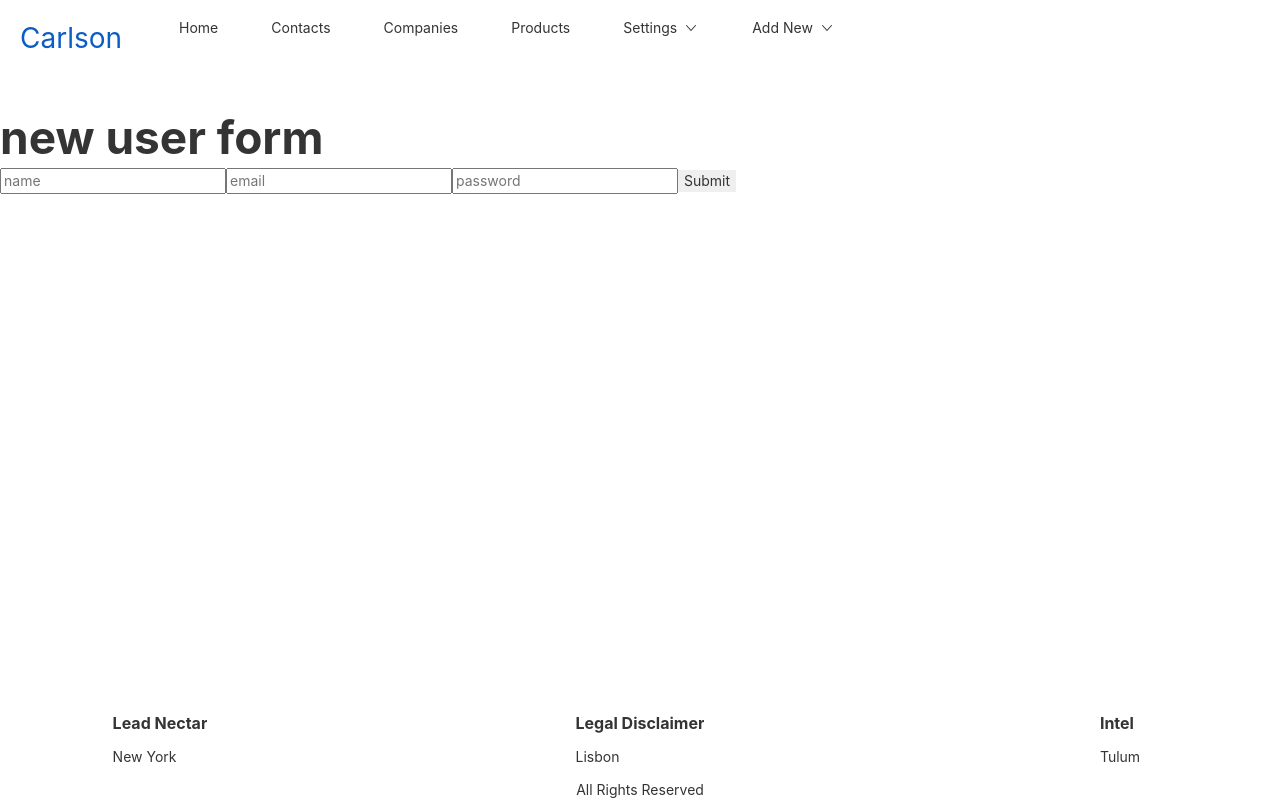
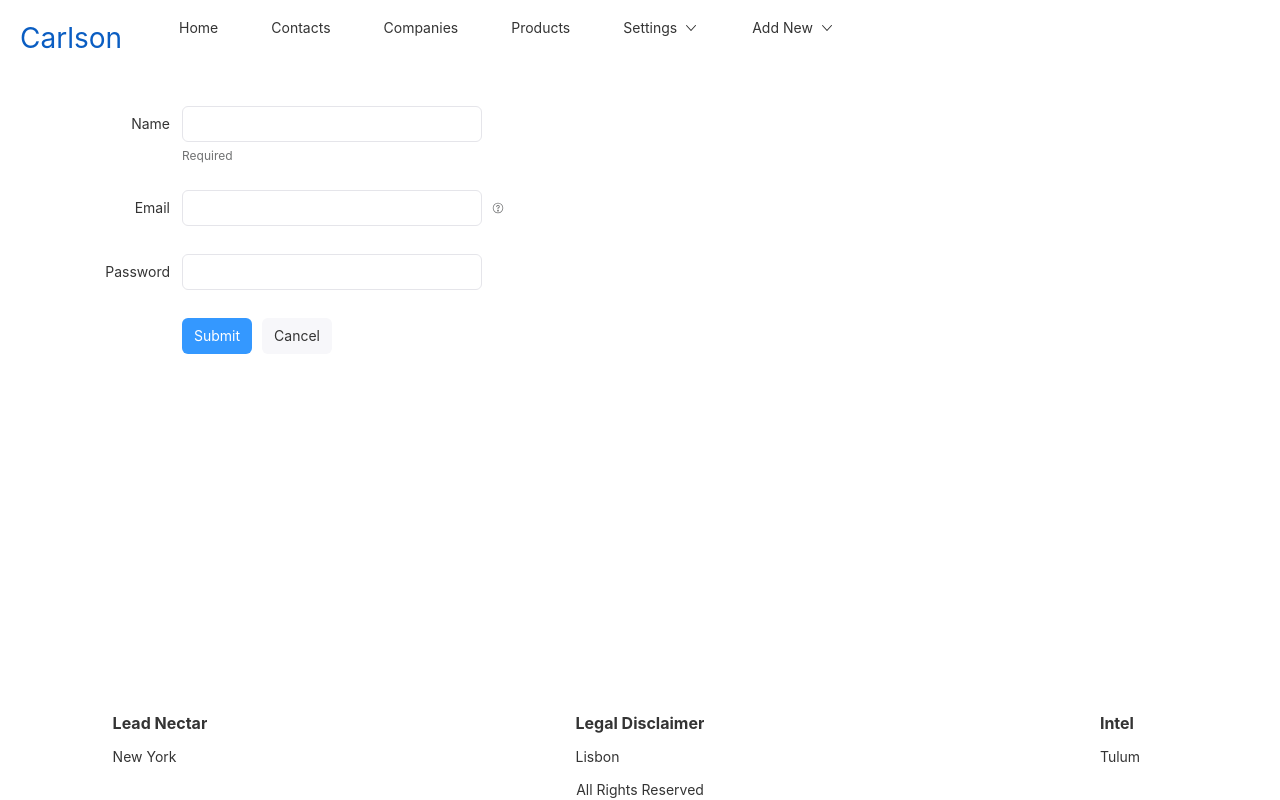
Before and after one commit to swilson-pro/will-intel-app, a React (Create React App) app in the folder client/: page /newuser in a window 1280 px wide. Built offline with nearby package versions, Linux system fonts and the light colour scheme; some icons are missing.

Commit message:
create user formatted

```diff
--- a/client/src/App.js
+++ b/client/src/App.js
@@ -152,7 +152,14 @@ function App() {
                   href="/login"
                   icon={<UserBadge/>}>
                   Login
-                </Nav.Item>
+              </Nav.Item>
+              <Nav.Item
+                  as={NavLink}
+                  children={<NewUser />}
+                  href="/newuser"
+                  icon={<UserBadge/>}>
+                  Create Account
+              </Nav.Item>
               <Nav.Item>
                 <ButtonToolbar>
                   <IconButton
@@ -164,6 +171,7 @@ function App() {
                   </IconButton>
                 </ButtonToolbar>
               </Nav.Item>
+
               </Nav.Menu>
               {/* <Badge content="69">
                 <Avatar size="md" src="https://media-exp1.licdn.com/dms/image/C5103AQFOvyuxg-C8lA/profile-displayphoto-shrink_200_200/0/1517234384465?e=1669852800&v=beta&t=qGk8v75g1irvfxW8at7Tm3BgrwcOzFYtNXorqr1aWVY" alt="@will" />
--- a/client/src/Components/Contact/NewContact.js
+++ b/client/src/Components/Contact/NewContact.js
@@ -234,7 +234,7 @@ const NewContact = () => {
             <Form.Group controlId="position">
                 <Form.ControlLabel>Position/Role</Form.ControlLabel>
                 <Form.Control name="position" />
-                <Form.HelpText tooltip>Email is required</Form.HelpText>
+                <Form.HelpText tooltip>Position is required</Form.HelpText>
             </Form.Group>
             <Form.Group controlId="textarea">
                 <Form.ControlLabel>Contact Description</Form.ControlLabel>
--- a/client/src/Components/User/NewUser.js
+++ b/client/src/Components/User/NewUser.js
@@ -1,8 +1,16 @@
-import { useEffect, useState } from "react"
+import { useEffect, useState, forwardRef, useRef } from "react"
 import { Navigate } from "react-router-dom"
 import ProductsPage from "../Product/ProductsPage"
 
 import { useNavigate } from "react-router-dom"
+
+import {SchemaModel, StringType} from "schema-typed"
+
+import { Form, Input, ButtonToolbar, Button } from 'rsuite';
+
+import {Message, useToaster} from 'rsuite'
+
+const Textarea = forwardRef((props, ref) => <Input {...props} as="textarea" ref={ref} />);
 
 
 const NewUser = () => {
@@ -11,15 +19,82 @@ const NewUser = () => {
 
     const [form, setForm] = useState({})
 
-    const handleSubmit = (e) => {
-        e.preventDefault()
-        console.log('form inside handlesubmit', form)
+    // const handleSubmit = (e) => {
+    //     e.preventDefault()
+    //     // console.log('form inside handlesubmit', form)
+    //     fetch("http://localhost:3000/users", {
+    //         method: "POST",
+    //         headers: {
+    //             "Content-Type": "application/json",
+    //         },
+    //         body: JSON.stringify(form)
+    //     })
+    //     .then(response => {
+    //         if (response.ok) {
+    //             return response.json();
+    //         } else {
+    //             throw new Error('something wrong');
+    //         }
+    //     })
+    //     .then (result => {
+    //         // console.log('result', result)
+    //         alert('Account Created')
+    //         navigate(`/login`)
+    //     })
+    //     .catch(error => alert(error.response.data))
+
+
+    // }
+
+    // const updateForm = (e) => {
+    //     // console.log('e.target.name', e.target.name)
+    //     // console.log('e.target.value', e.target.value)
+    //     setForm({
+    //         ...form,
+    //         [e.target.name]: e.target.value
+    //     })
+    // }
+
+
+
+    // R Suite Below
+
+    const toaster = useToaster()
+
+    const [formValue, setFormValue] = useState({
+        name: "",
+        email: "",
+        password: ""
+    })
+
+    const formRef = useRef()
+
+    const model = SchemaModel({
+        name: StringType().isRequired("Full name is required"),
+        // company_name: StringType().isRequired("Company Name Required"),
+        email: StringType().isEmail("Valid Email Address is required").isRequired("wtf"),
+        // textarea: StringType().isRequired("A MESSAGE MUST BE ENTERED!")
+        password: StringType().isRequired("set your password")
+    })
+
+    const formClick = async () => {
+        if(!formRef.current.check()) {
+            console.error('form error');
+            return;
+        }
+        console.log('formValue on click', formValue)
+        let fName = formValue.name
+        let fEmail = formValue.email
+        let fPassword = formValue.password
+
+        console.log('input data', `name: ${fName}, email: ${fEmail}, password: ${fPassword}`)
+
         fetch("http://localhost:3000/users", {
             method: "POST",
             headers: {
                 "Content-Type": "application/json",
             },
-            body: JSON.stringify(form)
+            body: JSON.stringify(formValue)
         })
         .then(response => {
             if (response.ok) {
@@ -29,52 +104,82 @@ const NewUser = () => {
             }
         })
         .then (result => {
-            console.log('result', result)
+            // console.log('result', result)
             alert('Account Created')
             navigate(`/login`)
         })
         .catch(error => alert(error.response.data))
 
-
     }
 
-    const updateForm = (e) => {
-        console.log('e.target.name', e.target.name)
-        console.log('e.target.value', e.target.value)
-        setForm({
-            ...form,
-            [e.target.name]: e.target.value
-        })
-    }
+    console.log('formValue', formValue)
 
     console.log('form', form)
+
+
     return (
-        <div>
-            <h1>new user form</h1>
-            <form
-                onSubmit={handleSubmit}
-            >
-                <input
-                    onChange={updateForm}
-                    name="name"
-                    type="text"
-                    placeholder="name"
-                />
-                <input
-                    onChange={updateForm}
-                    name="email"
-                    type="text"
-                    placeholder="email"
-                />
-                <input
-                    onChange={updateForm}
-                    name="password"
-                    type="password"
-                    placeholder="password"
-                />
-                <input type="submit"/>
-            </form>
-        </div>
+        <Form
+            ref={formRef}
+            model={model}
+            formValue={formValue}
+            onChange={formValue => setFormValue(formValue)}
+            onSubmit={formClick}
+            layout="horizontal"
+            fluid
+
+        >
+        <Form.Group controlId="name">
+          <Form.ControlLabel>Name</Form.ControlLabel>
+          <Form.Control name="name" />
+          <Form.HelpText>Required</Form.HelpText>
+        </Form.Group>
+        <Form.Group controlId="email">
+          <Form.ControlLabel>Email</Form.ControlLabel>
+          <Form.Control name="email" type="email" />
+          <Form.HelpText tooltip>Required</Form.HelpText>
+        </Form.Group>
+        <Form.Group controlId="password">
+          <Form.ControlLabel>Password</Form.ControlLabel>
+          <Form.Control name="password" type="password" autoComplete="off" />
+        </Form.Group>
+        {/* <Form.Group controlId="textarea-6">
+          <Form.ControlLabel>Textarea</Form.ControlLabel>
+          <Form.Control name="textarea" rows={5} accepter={Textarea} />
+        </Form.Group> */}
+        <Form.Group>
+          <ButtonToolbar>
+            <Button appearance="primary" type='submit'>Submit</Button>
+            <Button appearance="default">Cancel</Button>
+          </ButtonToolbar>
+        </Form.Group>
+      </Form>
+
+        // <div>
+        //     <h1>new user form</h1>
+        //     <form
+        //         onSubmit={handleSubmit}
+        //     >
+        //         <input
+        //             onChange={updateForm}
+        //             name="name"
+        //             type="text"
+        //             placeholder="name"
+        //         />
+        //         <input
+        //             onChange={updateForm}
+        //             name="email"
+        //             type="text"
+        //             placeholder="email"
+        //         />
+        //         <input
+        //             onChange={updateForm}
+        //             name="password"
+        //             type="password"
+        //             placeholder="password"
+        //         />
+        //         <input type="submit"/>
+        //     </form>
+        // </div>
     )
 }
 
```
